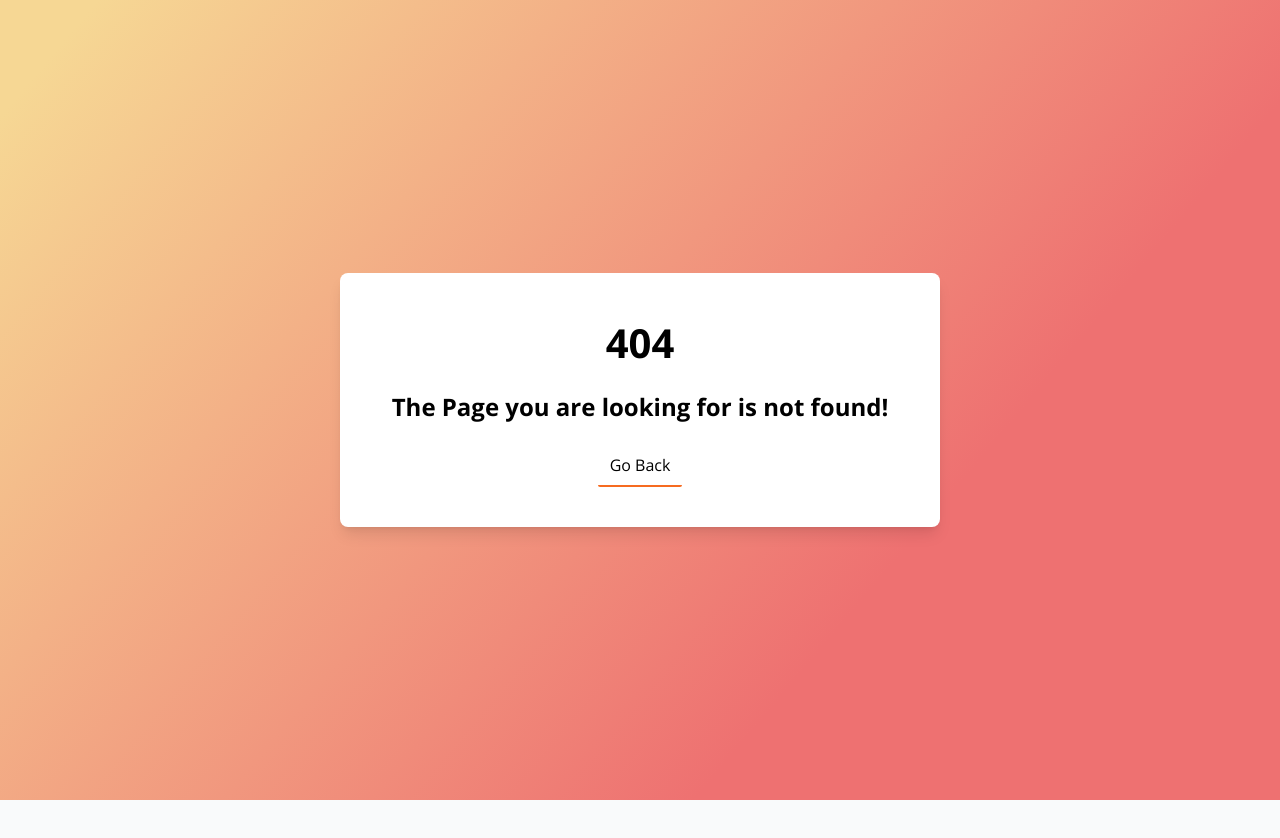
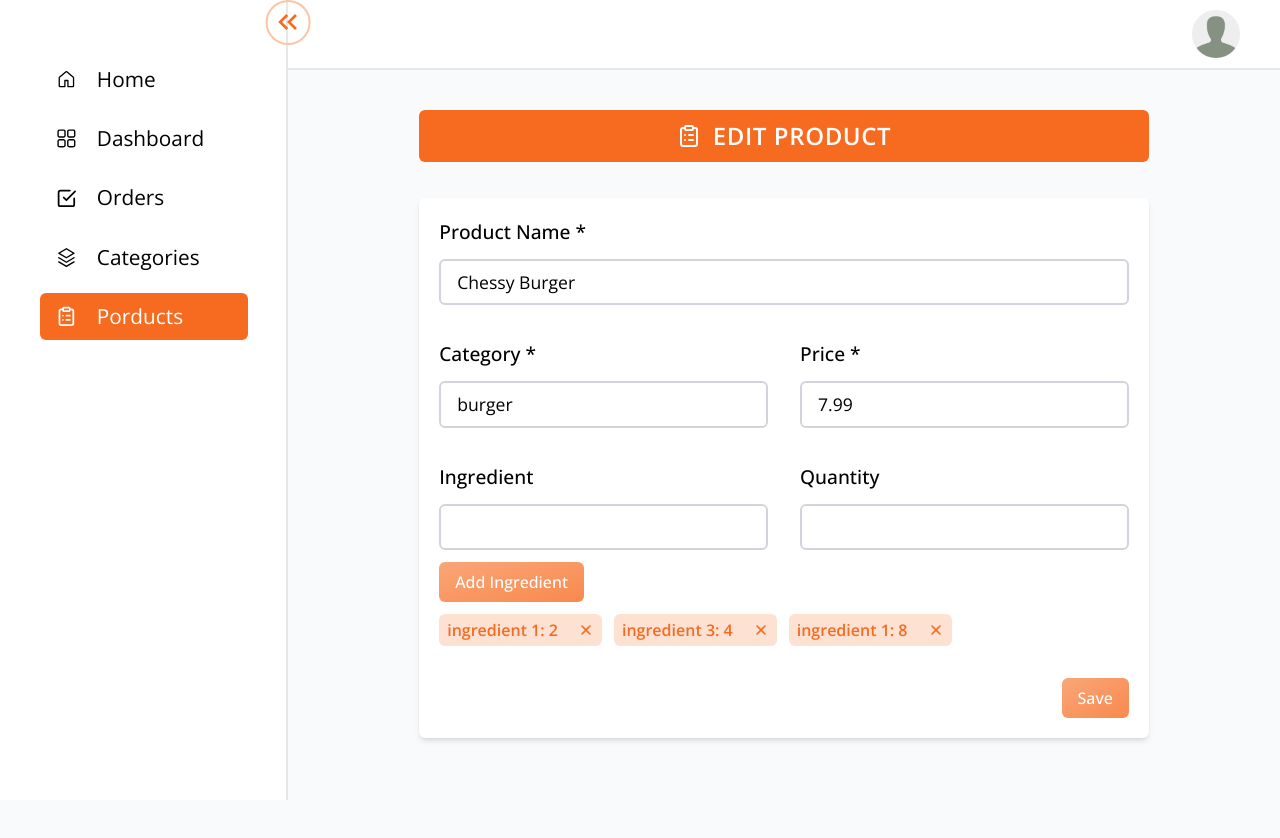
Before and after one commit to ahmad-1212/POS-React, a React (Vite) app: page /products/edit/2342 in a window 1280 px wide. Before the commit this address had no page. Shown: the top 838 px of the page. Before the commit the page ends 800 px from the top, so only its background shows below. Built offline with nearby package versions, Linux system fonts and the light colour scheme.

Commit message:
add: addProduct page, editProduct page

```diff
--- a/index.html
+++ b/index.html
@@ -10,7 +10,7 @@
   <link rel="preconnect" href="https://fonts.gstatic.com" crossorigin>
   <link href="https://fonts.googleapis.com/css2?family=Open+Sans:ital,wght@0,300..800;1,300..800&display=swap" rel="stylesheet">
 
-  <title>POS | Point of Sell Application</title>
+  <title>POS | Point of Sale Application</title>
 </head>
 
 <body>
--- a/src/App.jsx
+++ b/src/App.jsx
@@ -11,6 +11,8 @@ import DashboardLayout from "./Components/Layout/DashboardLayout";
 import OrdersPage from "./pages/OrdersPage";
 import ProductsPage from "./pages/ProductsPage";
 import CategoriesPage from "./pages/CategoriesPage";
+import AddProductPage from "./pages/AddProductPage";
+import EditProductPage from "./pages/EditProductPage";
 
 const App = () => {
   return (
@@ -27,6 +29,11 @@ const App = () => {
             <Route path="orders" element={<OrdersPage />} />
             <Route path="categories" element={<CategoriesPage />} />
             <Route path="products" element={<ProductsPage />} />
+            <Route path="products/add-product" element={<AddProductPage />} />
+            <Route
+              path="products/edit/:productId"
+              element={<EditProductPage />}
+            />
           </Route>
 
           <Route path="*" element={<NotFound />} />
--- a/src/Components/Nav/DashboardNav.jsx
+++ b/src/Components/Nav/DashboardNav.jsx
@@ -4,8 +4,14 @@ import { NavLink } from "react-router-dom";
 import PropTypes from "prop-types";
 import { RxLayers } from "react-icons/rx";
 import { LuClipboardList } from "react-icons/lu";
+import { GoHome } from "react-icons/go";
 
 const LINKS = [
+  {
+    link: "/home",
+    icon: <GoHome />,
+    name: "home",
+  },
   {
     link: "/dashboard",
     icon: <RxDashboard />,
--- a/src/Components/UI/IconButton.jsx
+++ b/src/Components/UI/IconButton.jsx
@@ -1,6 +1,18 @@
 import PropTypes from "prop-types";
+import { Link } from "react-router-dom";
 
-const IconButton = ({ children, onClick, className = "" }) => {
+const IconButton = ({ children, onClick, className = "", link, to }) => {
+  if (link)
+    return (
+      <Link to={to}>
+        <div
+          className={`cursor-pointer px-4 py-2  rounded-lg hover:bg-primary-100 font-[700] ${className}`}
+        >
+          {children}
+        </div>
+      </Link>
+    );
+
   return (
     <button
       className={`cursor-pointer px-4 py-2  rounded-lg hover:bg-primary-100 font-[700] ${className}`}
@@ -15,6 +27,8 @@ IconButton.propTypes = {
   children: PropTypes.node.isRequired,
   onClick: PropTypes.func,
   className: PropTypes.string,
+  link: PropTypes.bool,
+  to: PropTypes.string,
 };
 
 export default IconButton;
--- a/src/features/categories/CategoryForm.jsx
+++ b/src/features/categories/CategoryForm.jsx
@@ -3,6 +3,7 @@ import PropTypes from "prop-types";
 import Input from "../../Components/UI/Input";
 import { useForm } from "react-hook-form";
 import Button from "../../Components/UI/Button";
+import { useState } from "react";
 
 const CategoryForm = ({ onCloseModal, edit = false, category }) => {
   const {
@@ -10,10 +11,20 @@ const CategoryForm = ({ onCloseModal, edit = false, category }) => {
     formState: { errors },
     handleSubmit,
   } = useForm({ defaultValues: edit ? { categoryName: category.name } : {} });
+  const [imgUrl, setImgUrl] = useState(edit && category?.image);
 
   const onSubmit = (data) => {
     console.log(data);
   };
+
+  const handleImageChange = (e) => {
+    const file = e.target.files[0];
+    if (!file) return;
+    const url = URL.createObjectURL(file);
+
+    setImgUrl(url);
+  };
+  console.log(imgUrl);
 
   return (
     <div>
@@ -34,7 +45,7 @@ const CategoryForm = ({ onCloseModal, edit = false, category }) => {
           error={errors?.categoryName?.message}
           showError
         />
-        {edit && !category.image && (
+        {!imgUrl && (
           <label
             htmlFor="image"
             className="w-[170px] h-[170px] border-2 flex-center cursor-pointer text-gray-400 font-[600] hover:bg-gray-100"
@@ -42,10 +53,27 @@ const CategoryForm = ({ onCloseModal, edit = false, category }) => {
             + Add Image
           </label>
         )}
-        <input type="file" accept="image/*" id="image" hidden />
-        {edit && category.image && (
+        <input
+          type="file"
+          accept="image/*"
+          id="image"
+          hidden
+          onChange={handleImageChange}
+        />
+        {imgUrl && (
           <div className="w-[170px] h-[170px] hover:bg-gray-100 overflow-hidden">
-            <img src={category.image} className="w-full h-full object-cover" />
+            <img src={imgUrl} className="w-full h-full object-cover" />
+          </div>
+        )}
+
+        {imgUrl && (
+          <div className="flex">
+            <label
+              htmlFor="image"
+              className="px-5 py-2 bg-primary-500 rounded-md cursor-pointer hover:scale-105 transition-all  text-white"
+            >
+              Change Image
+            </label>
           </div>
         )}
 
--- /dev/null
+++ b/src/features/products/AddProduct.jsx
@@ -0,0 +1,16 @@
+import { LuClipboardList } from "react-icons/lu";
+import ProductForm from "./ProductForm";
+
+const AddProduct = () => {
+  return (
+    <section className="py-10 flex flex-col gap-5 w-[80%] max-w-[800px] mx-auto">
+      <div className="flex-center uppercase tracking-wide bg-primary-500 text-white font-[600] py-2 rounded-md gap-3 text-[1.5rem]">
+        <LuClipboardList />
+        <h1>Add Product</h1>
+      </div>
+      <ProductForm />
+    </section>
+  );
+};
+
+export default AddProduct;
--- /dev/null
+++ b/src/features/products/EditProduct.jsx
@@ -0,0 +1,40 @@
+import { LuClipboardList } from "react-icons/lu";
+import ProductForm from "./ProductForm";
+
+const EditProduct = () => {
+  return (
+    <section className="py-10 flex flex-col gap-5 w-[80%] max-w-[800px] mx-auto">
+      <div className="flex-center uppercase tracking-wide bg-primary-500 text-white font-[600] py-2 rounded-md gap-3 text-[1.5rem]">
+        <LuClipboardList />
+        <h1>Edit Product</h1>
+      </div>
+      <ProductForm
+        edit
+        product={{
+          name: "Chessy Burger",
+          price: 7.99,
+          category: "burger",
+          ingredients: [
+            {
+              ingredient: "ingredient 1",
+              quantity: 2,
+              id: 1,
+            },
+            {
+              ingredient: "ingredient 3",
+              quantity: 4,
+              id: 2,
+            },
+            {
+              ingredient: "ingredient 1",
+              quantity: 8,
+              id: 3,
+            },
+          ],
+        }}
+      />
+    </section>
+  );
+};
+
+export default EditProduct;
--- a/src/features/products/ProductForm.jsx
+++ b/src/features/products/ProductForm.jsx
@@ -1,14 +1,16 @@
 import { useForm } from "react-hook-form";
 import PropTypes from "prop-types";
 import Button from "../../Components/UI/Button";
-import { LuClipboardList } from "react-icons/lu";
 import Input from "../../Components/UI/Input";
+import { useState } from "react";
+import { HiX } from "react-icons/hi";
 
 const ProductForm = ({ edit, product }) => {
   const {
     register,
     formState: { errors },
     handleSubmit,
+    getValues,
   } = useForm({
     defaultValues: edit
       ? {
@@ -18,19 +20,42 @@ const ProductForm = ({ edit, product }) => {
         }
       : {},
   });
+  const [ingredients, setIngredients] = useState(
+    (edit && product.ingredients) || []
+  );
+  const [error, setError] = useState("");
+
+  // Add Ingredients
+  const handleAddIngredient = () => {
+    if (error) setError("");
+
+    const values = getValues();
+    console.log(values);
+    if (!values.ingredients || !values.quantity) return;
+    setIngredients((prev) => [
+      ...prev,
+      {
+        ingredient: values.ingredients,
+        quantity: values.quantity,
+        id: Date.now() + Math.floor(Math.random() * 1000),
+      },
+    ]);
+  };
+
+  const removeIng = (id) => {
+    setIngredients(ingredients.filter((ing) => ing.id !== id));
+  };
 
   const onSubmit = (data) => {
+    if (!ingredients.length)
+      return setError("Please add at least one Ingredient!");
     console.log(data);
   };
 
   return (
     <div>
-      <div className="py-3 flex justify-center items-center gap-3 bg-primary-500 sticky top-0 z-10 text-white text-[1.4rem] font-[600]">
-        <LuClipboardList />
-        <span>{edit ? "Edit" : "Add new"} Product</span>
-      </div>
       <form
-        className="p-5 flex flex-col gap-3 mt-4"
+        className="p-5 flex flex-col gap-3 rounded-md mt-4 bg-white shadow-md"
         onSubmit={handleSubmit(onSubmit)}
       >
         <Input
@@ -42,7 +67,7 @@ const ProductForm = ({ edit, product }) => {
           error={errors?.productName?.message}
           showError
         />
-
+        <div className="grid grid-cols-2 gap-x-8">
           <Input
             label="Category"
             register={register}
@@ -53,12 +78,12 @@ const ProductForm = ({ edit, product }) => {
             showError
           />
 
-        <div className="w-1/2">
           <Input
             label="Price"
             register={register}
             required="Price is required!"
             type="number"
+            step="any"
             min={0}
             id="price"
             error={errors?.price?.message}
@@ -66,7 +91,47 @@ const ProductForm = ({ edit, product }) => {
           />
         </div>
 
+        <div className="grid grid-cols-2 gap-x-8">
+          <Input
+            register={register}
+            id="ingredients"
+            label="Ingredient"
+            type="text"
+          />
+          <Input
+            register={register}
+            id="quantity"
+            label="Quantity"
+            min={0}
+            type="number"
+          />
+        </div>
+        <div>
+          <Button variant="dark" type="button" onClick={handleAddIngredient}>
+            Add Ingredient
+          </Button>
+          <ul className="flex items-center gap-3 flex-wrap mt-3">
+            {ingredients?.map((ing, i) => (
+              <li
+                key={ing.ingredient + i}
+                className="bg-primary-100 text-primary-500 py-1 px-2 font-[600] flex items-center gap-5 rounded-md"
+              >
+                <span>
+                  {ing.ingredient}: {ing.quantity}
+                </span>
+                <HiX
+                  className="hover:scale-110 transition-all cursor-pointer"
+                  onClick={() => removeIng(ing.id)}
+                />
+              </li>
+            ))}
+          </ul>
+        </div>
+
         <div className="flex justify-end mt-5">
+          {error && (
+            <p className="bg-red-100 text-red-500 py-2 px-3 mr-auto">{error}</p>
+          )}
           <Button type="submit" className="px-10" variant="dark">
             Save
           </Button>
--- a/src/features/products/Products.jsx
+++ b/src/features/products/Products.jsx
@@ -1,8 +1,7 @@
 import { IoSearchOutline } from "react-icons/io5";
 import { MdOutlineAddCircleOutline } from "react-icons/md";
 import Button from "../../Components/UI/Button";
-import Modal from "../../Components/UI/Modal";
-import ProductForm from "./ProductForm";
+
 import ProductsTable from "./ProductsTable";
 
 const Products = () => {
@@ -18,22 +17,16 @@ const Products = () => {
       </div>
       <div className="flex-between border-b-2 border-primary-200/30 pb-5">
         <h1 className="text-[1.5rem] font-[600]">Products</h1>
-        <Modal>
-          <Modal.Open id="addCategory">
-            <Button variant="dark" className="flex items-center gap-3">
-              <MdOutlineAddCircleOutline className="text-[1.3rem]" />
-              <span>Add New</span>
-            </Button>
-          </Modal.Open>
-          <Modal.Window
-            id="addCategory"
-            closeOnOverlay
-            scrollbar={false}
-            zIndex="z-50"
-          >
-            <ProductForm edit={false} />
-          </Modal.Window>
-        </Modal>
+
+        <Button
+          variant="dark"
+          link
+          to="add-product"
+          className="flex items-center gap-3"
+        >
+          <MdOutlineAddCircleOutline className="text-[1.3rem]" />
+          <span>Add New</span>
+        </Button>
       </div>
       <ProductsTable products={Array.from({ length: 10, name: "burger" })} />
     </section>
--- a/src/features/products/ProductsTable.jsx
+++ b/src/features/products/ProductsTable.jsx
@@ -32,30 +32,15 @@ const ProductsTable = ({ products }) => {
                 <td className="px-3 py-2 font-[600]">$17.99</td>
                 {/* Edit Button */}
                 <td className="px-3 py-2 w-[10%]">
-                  <Modal.Open id="edit">
                   <IconButton
+                    link
+                    to={`edit/2342`}
                     className={`text-primary-500 text-[1.3rem] ${
                       i % 2 !== 0 ? "hover:bg-primary-200" : ""
                     }`}
                   >
                     <ImPen />
                   </IconButton>
-                  </Modal.Open>
-                  <Modal.Window
-                    id="edit"
-                    closeOnOverlay
-                    zIndex="z-50"
-                    scrollbar={false}
-                  >
-                    <ProductForm
-                      edit
-                      product={{
-                        name: "Chessy Burger",
-                        price: 17.99,
-                        category: "burger",
-                      }}
-                    />
-                  </Modal.Window>
                 </td>
                 {/* Delete Button */}
                 <td className="px-3 py-2 w-[10%]">
@@ -67,7 +52,7 @@ const ProductsTable = ({ products }) => {
                   <Modal.Window id="delete" center closeOnOverlay zIndex="z-50">
                     <ConfirmDelete
                       onConfirm={() => {}}
-                      message="Are you sure you want to delete this category?"
+                      message="Are you sure you want to delete this Product?"
                     />
                   </Modal.Window>
                 </td>
--- /dev/null
+++ b/src/pages/AddProductPage.jsx
@@ -0,0 +1,6 @@
+import AddProduct from "../features/products/AddProduct";
+const AddProductPage = () => {
+  return <AddProduct />;
+};
+
+export default AddProductPage;
--- /dev/null
+++ b/src/pages/EditProductPage.jsx
@@ -0,0 +1,7 @@
+import EditProduct from "../features/products/EditProduct";
+
+const EditProductPage = () => {
+  return <EditProduct />;
+};
+
+export default EditProductPage;
```
Lines whose indentation alone changed are shown as unchanged.
